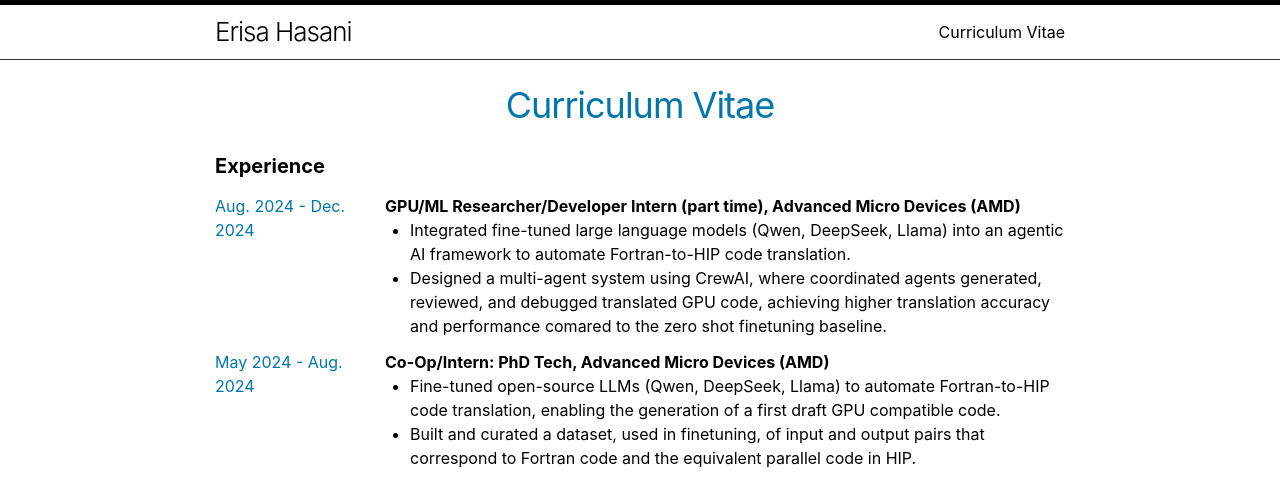
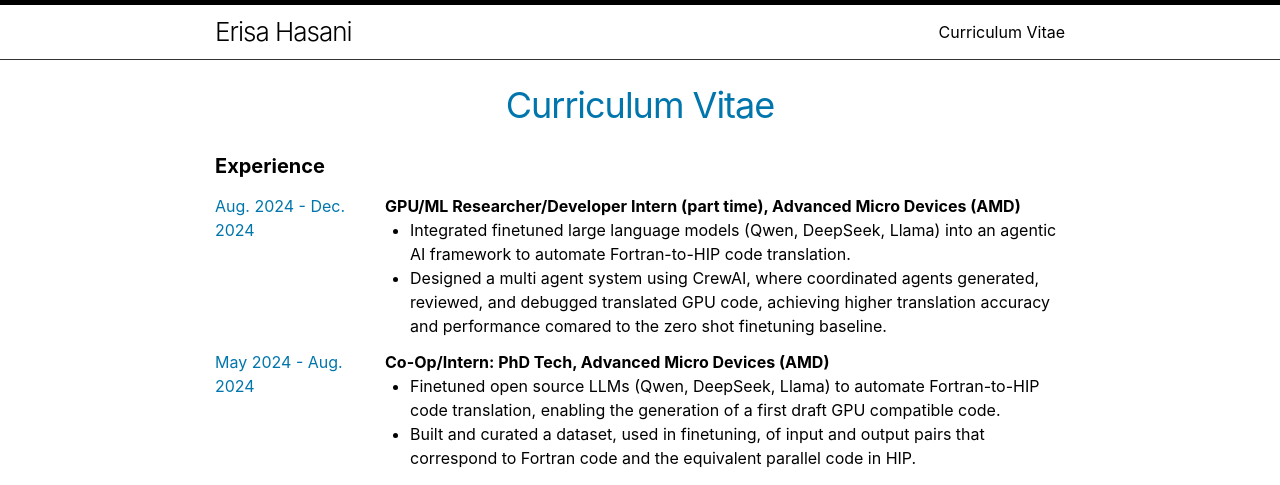
Before and after one commit to erisahasani/erisahasani.github.io, a Jekyll site: the page built from cv.md, in a window 1280 px wide. Shown: the top 485 px of the page. Built offline with Jekyll 4.4.1, drawn with Linux system fonts in a browser that asks for light colours; formulas are drawn with MathJax 3.

Commit message:
Update cv.md

```diff
--- a/cv.md
+++ b/cv.md
@@ -7,13 +7,13 @@ permalink: /cv/
 #### **Experience**
 Aug. 2024 - Dec. 2024
 :   **GPU/ML Researcher/Developer Intern (part time), Advanced Micro Devices (AMD)** \
-- Integrated fine-tuned large language models (Qwen, DeepSeek, Llama) into an agentic AI framework to automate Fortran-to-HIP code translation.
-- Designed a multi-agent system using CrewAI, where coordinated agents generated, reviewed, and debugged translated GPU code, achieving higher translation accuracy and performance comared to the zero shot finetuning baseline.
+- Integrated finetuned large language models (Qwen, DeepSeek, Llama) into an agentic AI framework to automate Fortran-to-HIP code translation.
+- Designed a multi agent system using CrewAI, where coordinated agents generated, reviewed, and debugged translated GPU code, achieving higher translation accuracy and performance comared to the zero shot finetuning baseline.
 
 
 May 2024 - Aug. 2024
 :   **Co-Op/Intern: PhD Tech, Advanced Micro Devices (AMD)** \
-- Fine-tuned open-source LLMs (Qwen, DeepSeek, Llama) to automate Fortran-to-HIP code translation, enabling the generation of a first draft GPU compatible code.
+- Finetuned open source LLMs (Qwen, DeepSeek, Llama) to automate Fortran-to-HIP code translation, enabling the generation of a first draft GPU compatible code.
 - Built and curated a dataset, used in finetuning, of input and output pairs that correspond to Fortran code and the equivalent parallel code in HIP.
 
 
```
